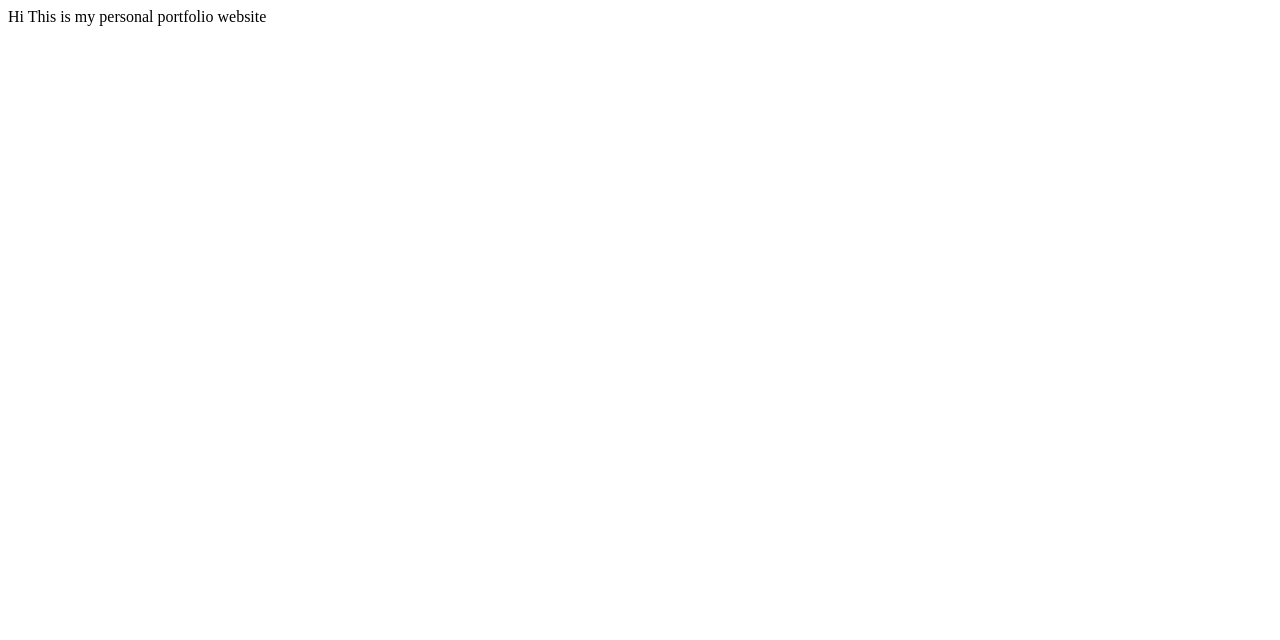
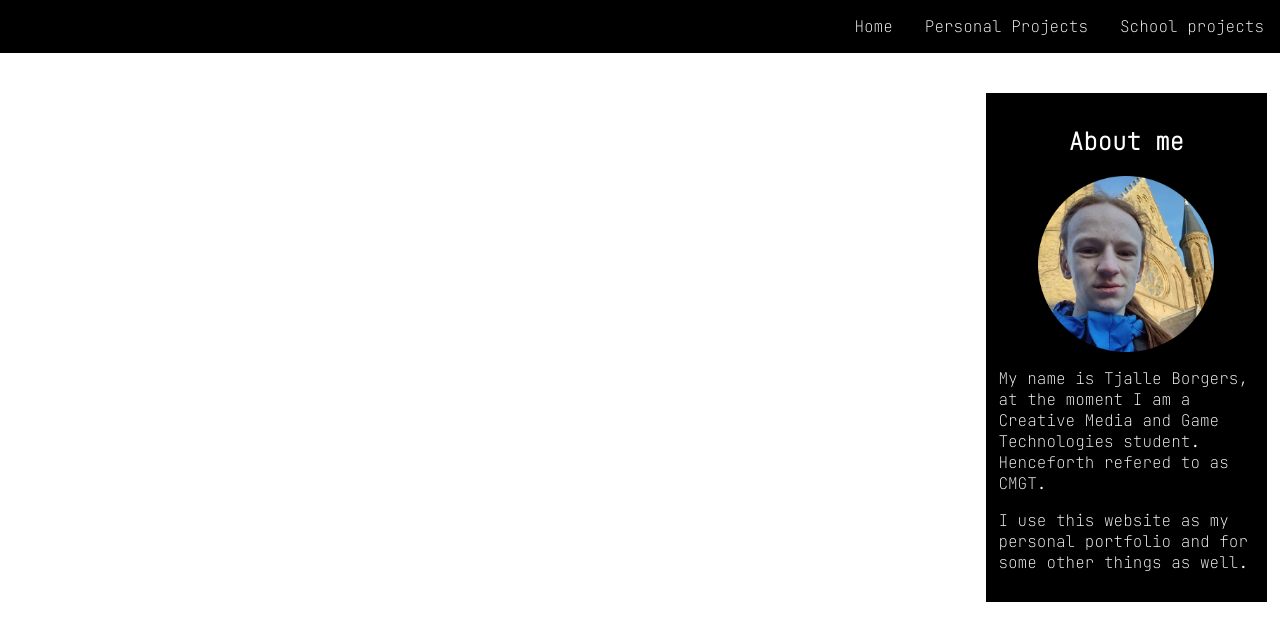
Before and after one commit to KronosTheTitan/KronosTheTitan.github.io, a plain HTML site: page index.html in a window 1280 px wide. Drawn offline with Linux system fonts and the light colour scheme.

Commit message:
Added top bar and started the basics of content

```diff
--- /dev/null
+++ b/css/style.css
@@ -0,0 +1,54 @@
+@import url('https://fonts.googleapis.com/css2?family=JetBrains+Mono:wght@100&display=swap');
+
+body{
+    font-family: 'JetBrains Mono', monospace;
+    margin: 0px;
+}
+
+nav ul{
+    list-style-type: none;
+    margin: 0;
+    padding: 0;
+    overflow: hidden;
+    background-color: black;
+}
+li{
+    float: right;
+}
+li a{
+    display: block;
+    color: white;
+    text-align: center;
+    padding: 16px;
+    text-decoration: none;
+}
+li a:hover {
+    background-color: #333333;
+}
+
+header nav{
+    position: sticky;
+    width: 100%;
+    height: 5%;
+}
+
+aside{
+    width: 256px;
+    margin: 1%;
+    padding: 1%;
+    position: relative;
+    background: black;
+    color: white;
+    top: 5%;
+    float: right;
+}
+aside img{
+    width: 100%;
+}
+aside h1{
+    text-align: center;
+}
+
+main{
+    min-width: 80%;
+}
--- a/index.html
+++ b/index.html
@@ -1,5 +1,33 @@
 <html>
+    <head>
+        <link rel="stylesheet" href="css/style.css">
+    </head>
     <body>
-        <p>Hi This is my personal portfolio website</p>
+        <header>
+            <nav>
+                <ul>
+                    <li>
+                        <a href="pages/SchoolProjects.html">School projects</a>
+                    </li>
+                    <li>
+                        <a href="#">Personal Projects</a>
+                    </li>
+                    <li>
+                        <a href="#">Home</a>
+                    </li>
+                </ul>
+            </nav>
+        </header>
+        <aside>
+            <h1>About me</h1>
+            <figure>
+                <img src="img/ProfilePicture.png" alt="">
+            </figure>
+            <p>My name is Tjalle Borgers, at the moment I am a Creative Media and Game Technologies student. Henceforth refered to as CMGT.</p>
+            <p>I use this website as my personal portfolio and for some other things as well.</p>
+        </aside>
+        <main>
+
+        </main>
     </body>
 </html>
```
Also changed, not shown: pages/SchoolProjects.html (added, +22 -0 lines), img/ProfilePicture.png (added).
